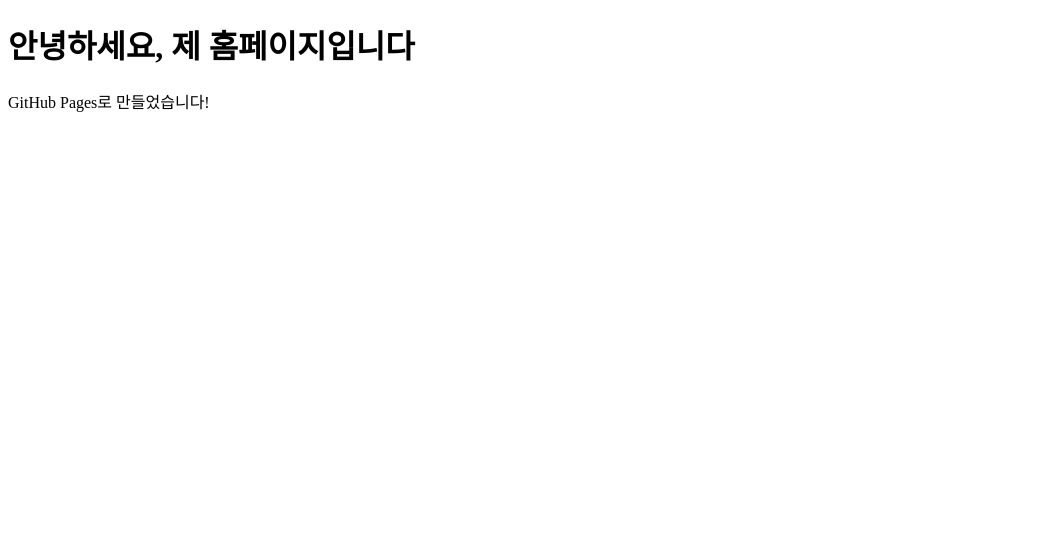
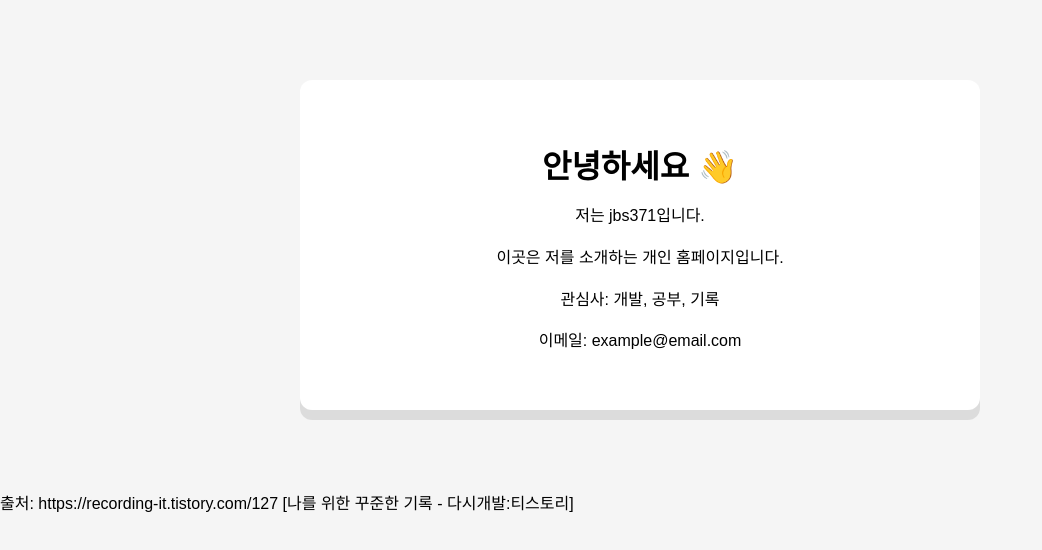
Before and after one commit to kimjjun0123/kimjjun.github.io, a plain HTML site: page index.html in a window 1280 px wide. Shown: the whole page, without its empty margins (0-1042 px from the left). Drawn offline with Linux system fonts and the light colour scheme.

Commit message:
Update index.html

```diff
--- a/index.html
+++ b/index.html
@@ -1,7 +1,40 @@
 <!DOCTYPE html>
-<html>
+<html lang="ko">
+<head>
+  <meta charset="UTF-8">
+  <title>나를 소개합니다</title>
+  <style>
+    body {
+      font-family: Arial, sans-serif;
+      background: #f5f5f5;
+      margin: 0;
+      padding: 0;
+    }
+    .container {
+      max-width: 600px;
+      margin: 80px auto;
+      background: white;
+      padding: 40px;
+      border-radius: 12px;
+      box-shadow: 0 10px rgba(0,0,0,0.1);
+      text-align: center;
+    }
+    h1 {
+      margin-bottom: 10px;
+    }
+    p {
+      line-height: 1.6;
+    }
+  </style>
+</head>
 <body>
-  <h1>안녕하세요, 제 홈페이지입니다</h1>
-  <p>GitHub Pages로 만들었습니다!</p>
+  <div class="container">
+    <h1>안녕하세요 👋</h1>
+    <p>저는 jbs371입니다.</p>
+    <p>이곳은 저를 소개하는 개인 홈페이지입니다.</p>
+    <p>관심사: 개발, 공부, 기록</p>
+    <p>이메일: example@email.com</p>
+  </div>
 </body>
 </html>
+출처: https://recording-it.tistory.com/127 [나를 위한 꾸준한 기록 - 다시개발:티스토리]
```
